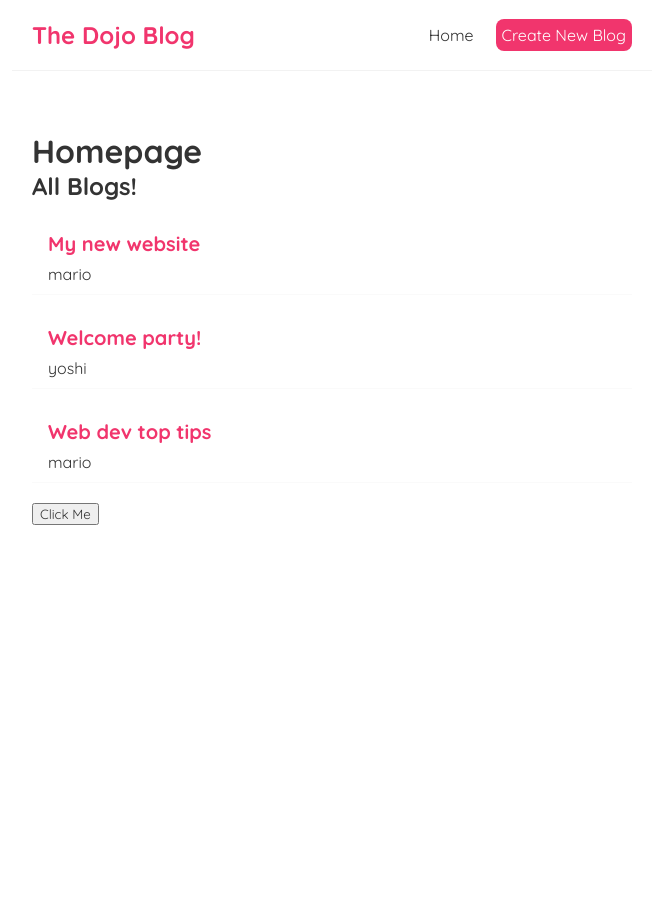
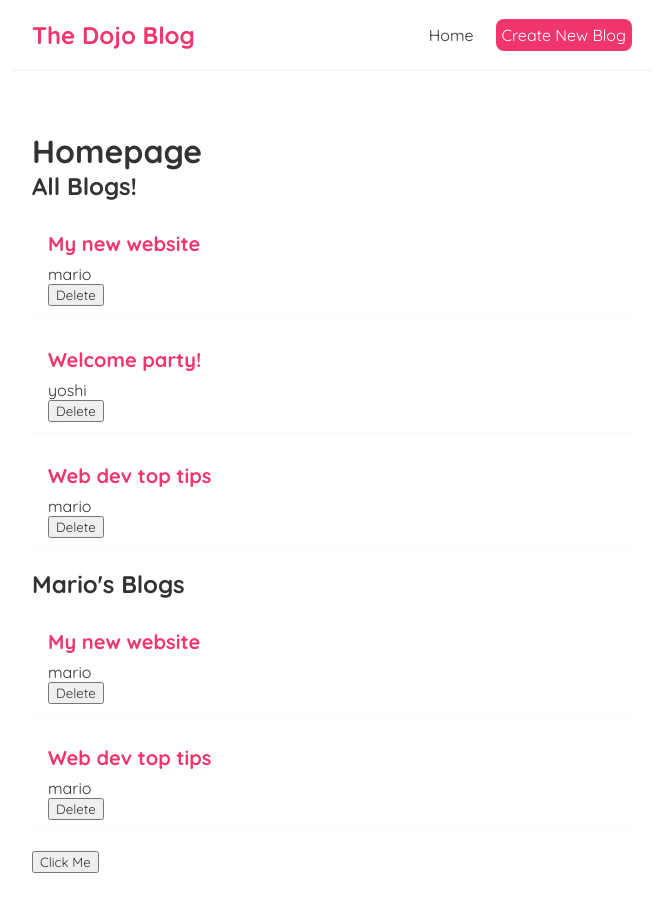
Before and after one commit to MrKrisssZ/ReactApp, a React (Create React App) app in the folder dojo-blog/: page / in a window 1280 px wide. Both pictures are taken after a click on the button "Click Me". Shown: the top 912 px of the page, without its empty margins (308-971 px from the left). Before the commit the page ends 800 px from the top, so only its background shows below. Built offline with nearby package versions, Linux system fonts and the light colour scheme.

Commit message:
Pass Functions as Props

```diff
--- a/dojo-blog/src/BlogList.js
+++ b/dojo-blog/src/BlogList.js
@@ -2,6 +2,7 @@
 
     const blogs = props.blogs
     const title = props.title
+    const handleDelete = props.handleDelete
 
     return (
         <div className="blog-list">
@@ -11,6 +12,7 @@
                 <div className="blog-preview" key={blog.id}>
                     <h2>{blog.title}</h2>
                     <p>{blog.author}</p>
+                    <button onClick={() => {handleDelete(blog.id)}}>Delete</button>
                 </div>
             ))}
 
--- a/dojo-blog/src/Home.js
+++ b/dojo-blog/src/Home.js
@@ -16,14 +16,19 @@
         ])
         console.log('Hello! ' + name, e.target)
     }
+    const handleDelete = (id) => {
+        let newBlogs = blogs.filter((blog) => blog.id !== id)
+        setBlogs(newBlogs)
+    }
+
     // key property is something that react uses to keep track of each item in the dom, otherwise react can not distinguise items and it must be unique
     return (
         // if add handleClick(), then it will automatically invoke the click without user actually click it.
         // function inside the map called return back function.
         <div className="home">
             <h1>Homepage</h1>
-            <BlogList blogs={blogs} title='All Blogs!'></BlogList>
-
+            <BlogList blogs={blogs} title='All Blogs!' handleDelete={handleDelete}></BlogList>
+            <BlogList blogs={blogs.filter((blog) => blog.author === 'mario')} title="Mario's Blogs" handleDelete={handleDelete}></BlogList>
             <button onClick={(e) => {handleClick('kris', e)}}>Click Me</button>
         </div>
     );
```
